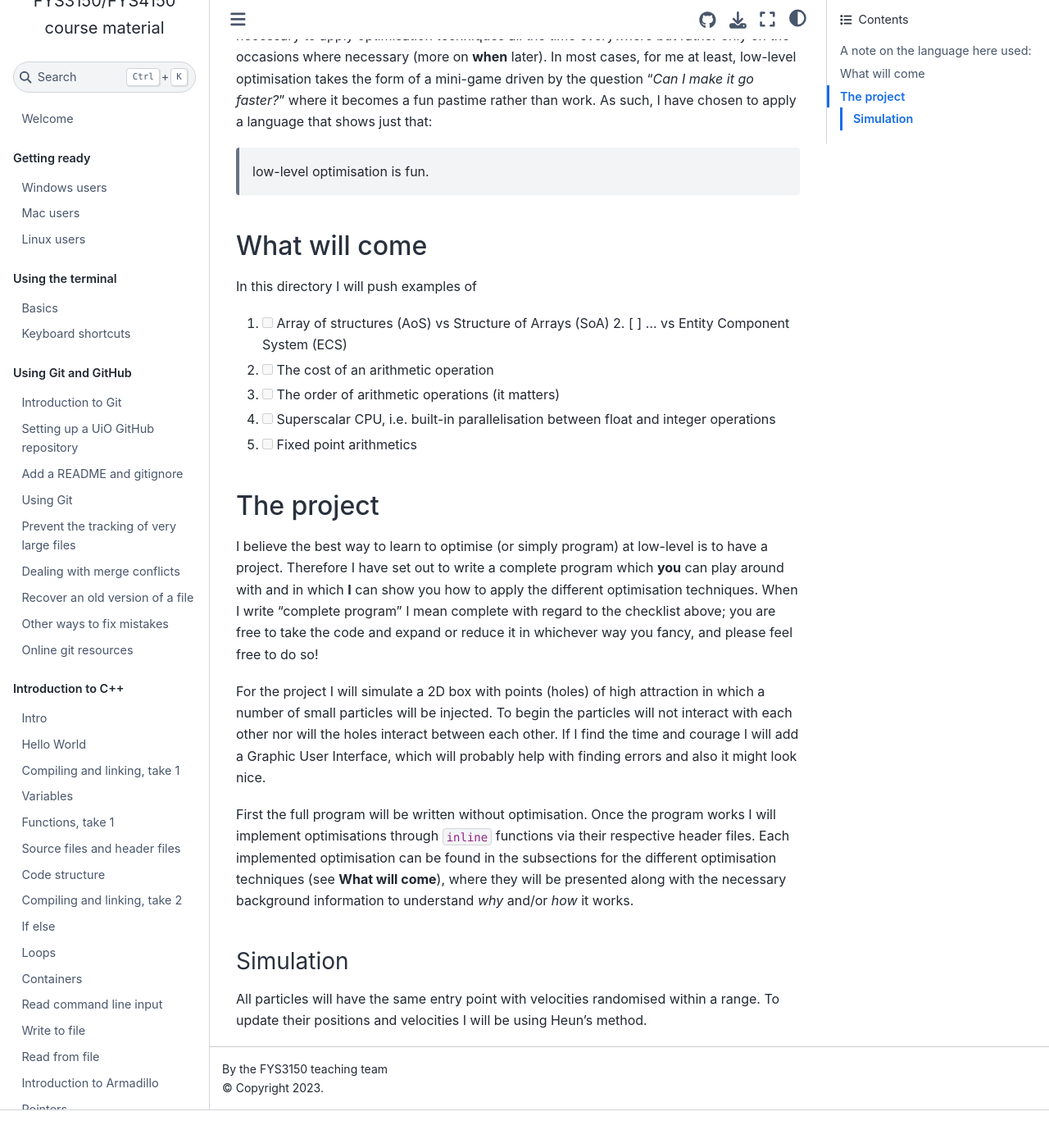
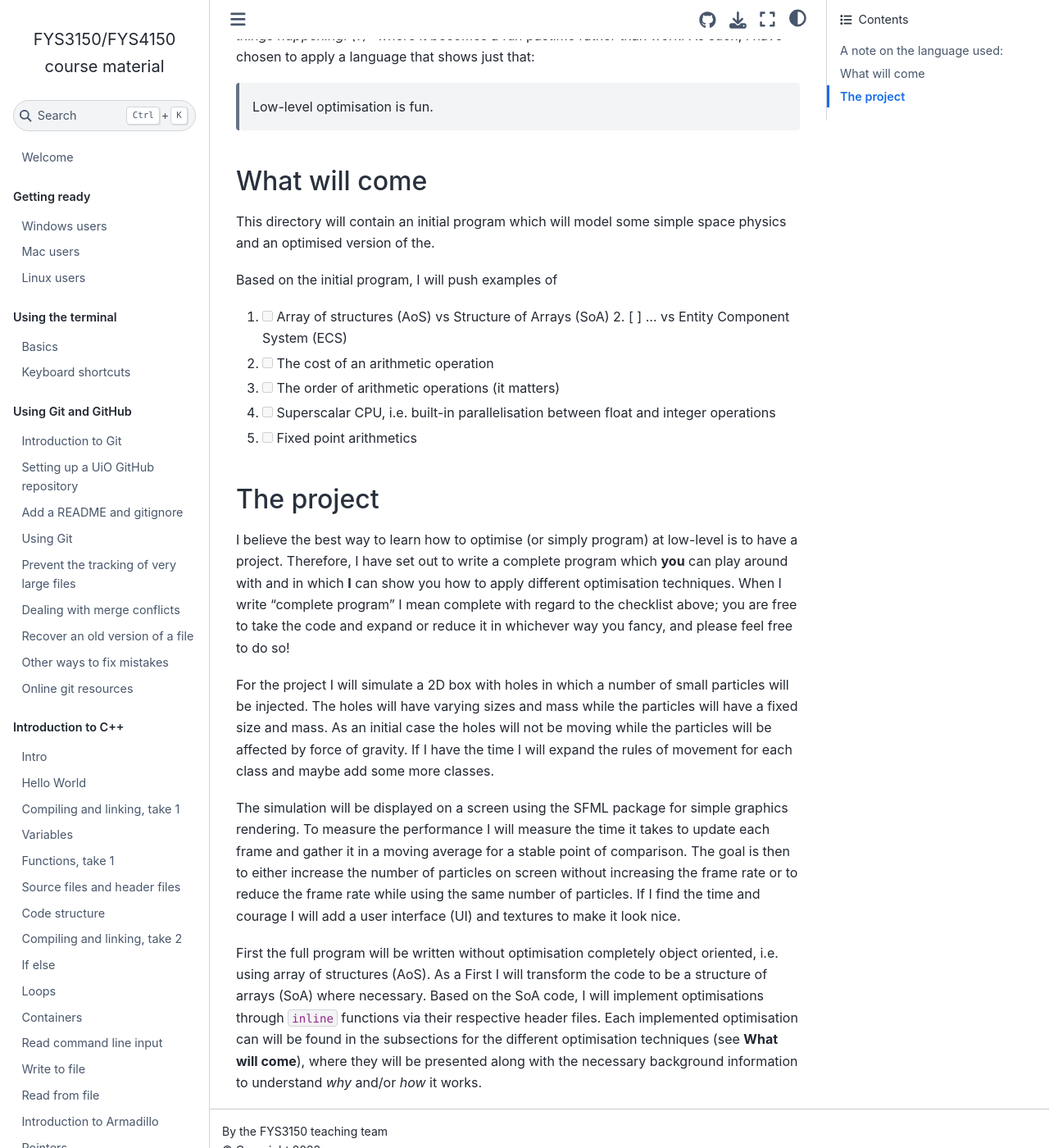
Before and after one commit to anderkve/FYS3150, a Jupyter Book: the page built from code_examples/low_level/README.md, in a window 1280 px wide and 1400 px high, scrolled down 361 px. Shown: the whole window at 82% size. Built offline with Jupyter Book 1.0.4 settings and Sphinx 7.4.7 and the Sphinx Book theme 1.1.4, drawn with Linux system fonts in a browser that asks for light colours; pages that are not in the unit, such as notebooks, are missing from menus; before the commit the page ends 1715 px from its top, so only the background shows below that; some of the changed text lies outside the part shown.

Commit message:
Adapted README but it is still missing information + other minor insignificant changes

```diff
--- a/code_examples/low_level/README.md
+++ b/code_examples/low_level/README.md
@@ -3,18 +3,18 @@
 This is a README for a now work in progress.
 I will be adding some low level optimisation examples along with some tips, tricks and useful links (not the video game character).
 
-##### A note on the language here used:
+##### A note on the language used:
 The text may appear less serious than the information presented.
-Many of the things presented in this subdirectory may prove useful in a general sense and in some cases critical for adequate performance.
-The language used is more jovial with some attempts to jokes as this is the nature of low-level optimisation in my personal opinion.
-It is not strictly necessary to apply optimisation techniques all the time everywhere but rather only on the occasions where necessary (more on **when** later).
-In most cases, for me at least, low-level optimisation takes the form of a mini-game driven by the question "_Can I make it go faster?_" where it becomes a fun pastime rather than work.
+Many of the things presented in this subdirectory is useful in a general sense and in some cases critical for adequate performance.
+In most cases, for me at least, low-level optimisation takes the form of a mini-game driven by the question "_Can I make it go faster?_" or "_I want more things happening! (?)_" where it becomes a fun pastime rather than work.
 As such, I have chosen to apply a language that shows just that:
->low-level optimisation is fun.
+>Low-level optimisation is fun.
 
 ## What will come
 
-In this directory I will push examples of
+This directory will contain an initial program which will model some simple space physics and an optimised version of the.
+
+Based on the initial program, I will push examples of
 1. [ ] Array of structures (AoS) vs Structure of Arrays (SoA)
    2. [ ] ... vs Entity Component System (ECS)
 3. [ ] The cost of an arithmetic operation
@@ -24,56 +24,21 @@ In this directory I will push examples of
 
 ## The project
 
-I believe the best way to learn to optimise (or simply program) at low-level is to have a project.
-Therefore I have set out to write a complete program which **you** can play around with and in which **I** can show you how to apply the different optimisation techniques.
+I believe the best way to learn how to optimise (or simply program) at low-level is to have a project.
+Therefore, I have set out to write a complete program which **you** can play around with and in which **I** can show you how to apply different optimisation techniques.
 When I write "complete program" I mean complete with regard to the checklist above; you are free to take the code and expand or reduce it in whichever way you fancy, and please feel free to do so!
 
-For the project I will simulate a 2D box with points (holes) of high attraction in which a number of small particles will be injected.
-To begin the particles will not interact with each other nor will the holes interact between each other.
-If I find the time and courage I will add a Graphic User Interface, which will probably help with finding errors and also it might look nice.
+For the project I will simulate a 2D box with holes in which a number of small particles will be injected.
+The holes will have varying sizes and mass while the particles will have a fixed size and mass.
+As an initial case the holes will not be moving while the particles will be affected by force of gravity.
+If I have the time I will expand the rules of movement for each class and maybe add some more classes.
 
-First the full program will be written without optimisation.
-Once the program works I will implement optimisations through `inline` functions via their respective header files.
-Each implemented optimisation can be found in the subsections for the different optimisation techniques (see **What will come**), where they will be presented along with the necessary background information to understand _why_ and/or _how_ it works.
+The simulation will be displayed on a screen using the SFML package for simple graphics rendering.
+To measure the performance I will measure the time it takes to update each frame and gather it in a moving average for a stable point of comparison.
+The goal is then to either increase the number of particles on screen without increasing the frame rate or to reduce the frame rate while using the same number of particles.
+If I find the time and courage I will add a user interface (UI) and textures to make it look nice.
 
-[//]: # (### Rules for each shape)
-
-[//]: # ()
-[//]: # (Each shape will interact with other shapes based on their individual and unique set of rules.)
-
-[//]: # (As a general rule the shapes are not allowed to overlap.)
-
-[//]: # (These are the rules for **circles**:)
-
-[//]: # (* experiences an equal attractive force to squares and triangles)
-
-[//]: # (* experiences a repulsive force to other circles)
-
-[//]: # (* can pass through the edges of the box to appear on the opposite side of where it exited)
-
-[//]: # ()
-[//]: # (The **squares** have the rules:)
-
-[//]: # (* If it touches a triangle its size is reduced by half)
-
-[//]: # (* If it touches a circle its size is increased by a fourth)
-
-[//]: # (* If the size of the square is outside of MINIMUM < x < MAXIMUM it is deleted)
-
-[//]: # (* Is bounded by the box)
-
-[//]: # (* OPTIONAL: experiences an attractive force toward the shape that will change the size of the square toward &#40;MAXIMUM - MINIMUM&#41; / 2)
-
-[//]: # (* OPTIONAL: experiences a repulsive force from the shape that would delete it)
-
-[//]: # ()
-[//]: # (The **triangles** have the rules:)
-
-[//]: # (* deleted if it hits three different shapes in a row or three triangles in a row)
-
-[//]: # (* duplicates if it hits the edge of the box)
-
-### Simulation
-
-All particles will have the same entry point with velocities randomised within a range.
-To update their positions and velocities I will be using Heun's method.
+First the full program will be written without optimisation completely object oriented, i.e. using array of structures (AoS).
+As a First I will transform the code to be a structure of arrays (SoA) where necessary.
+Based on the SoA code, I will implement optimisations through `inline` functions via their respective header files.
+Each implemented optimisation can will be found in the subsections for the different optimisation techniques (see **What will come**), where they will be presented along with the necessary background information to understand _why_ and/or _how_ it works.
```
Also changed, not shown: 3 other files.
